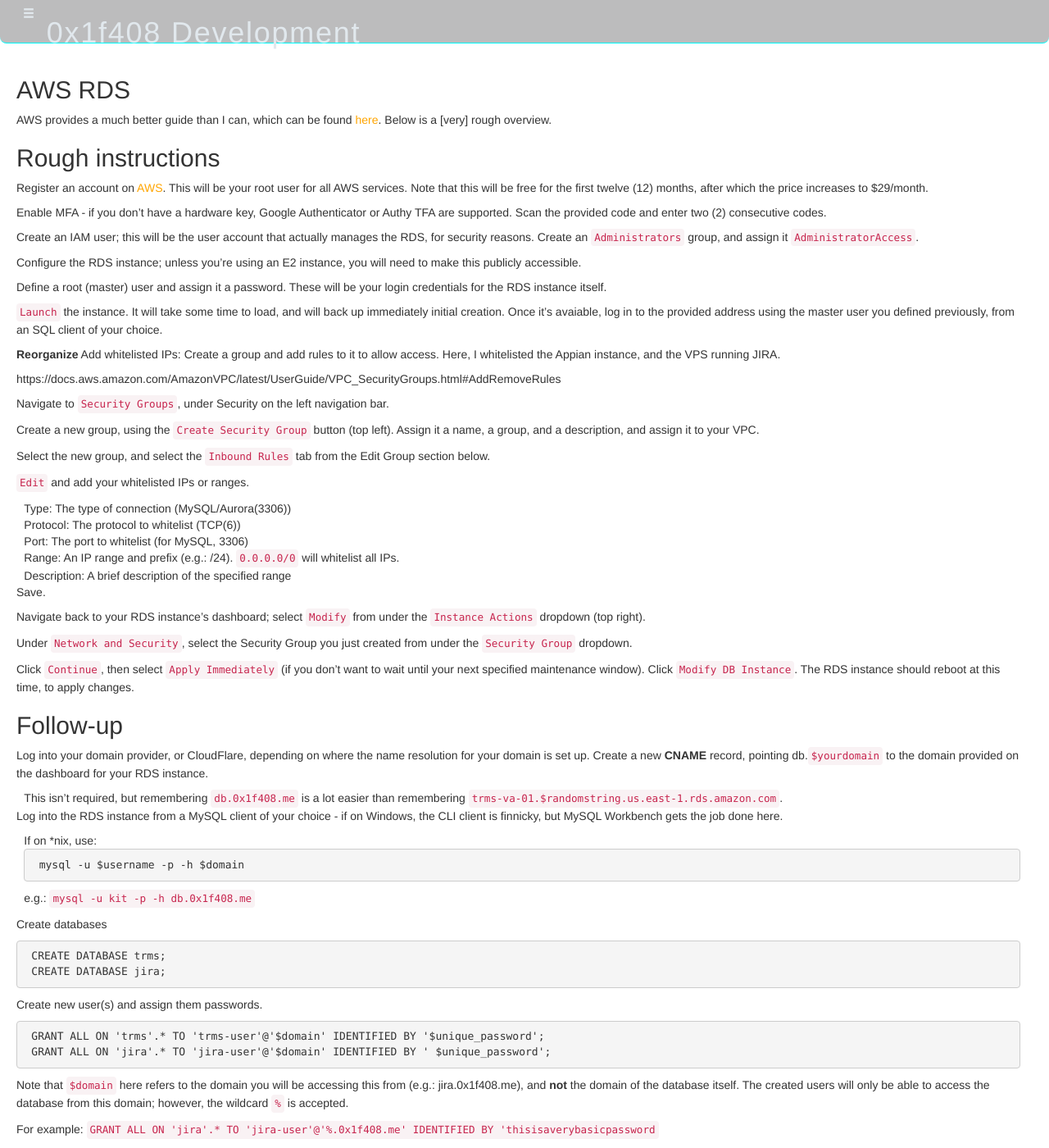
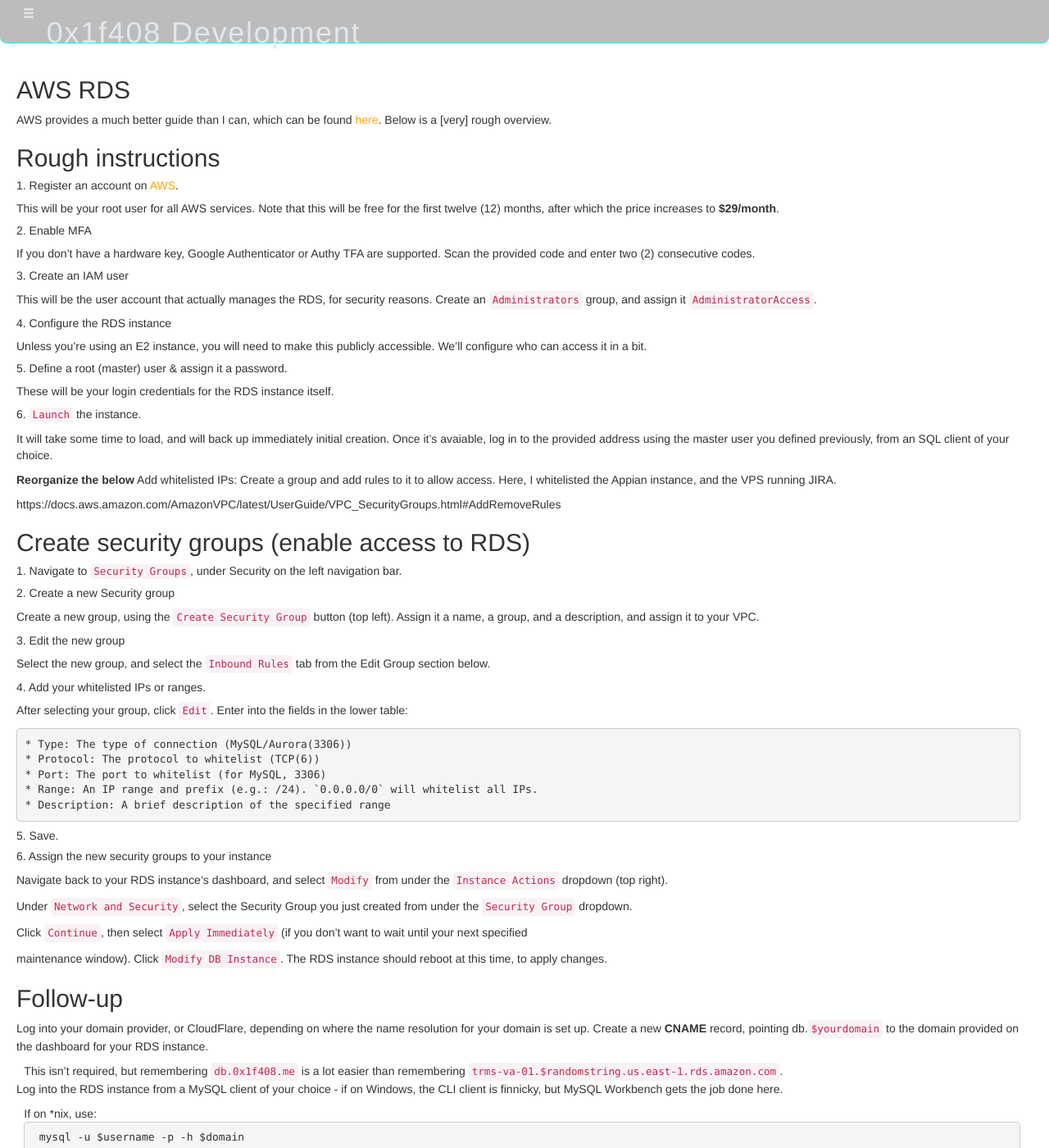
Before and after one commit to 0x1f408/0x1f408.github.io, a Jekyll site: the page built from _guides/aws.md, in a window 1280 px wide and 1400 px high. Shown: the whole window at 82% size. Built offline with Jekyll 4.4.1, drawn with Linux system fonts in a browser that asks for light colours.

Commit message:
updated AWS guide

````diff
--- a/_guides/aws.md
+++ b/_guides/aws.md
@@ -11,36 +11,55 @@ Below is a [very] rough overview.
 
 ## Rough instructions
 
-1. Register an account on [AWS](https://aws.amazon.com/). This will be your root user for all AWS services.
-Note that this will be free for the first twelve (12) months, after which the price increases to $29/month.
+##### 1. Register an account on [AWS](https://aws.amazon.com/).
 
-2. Enable MFA - if you don't have a hardware key, Google Authenticator or Authy TFA are supported.
+This will be your root user for all AWS services. Note that this will be free for the first twelve (12) months,
+after which the price increases to **$29/month**.
+
+##### 2. Enable MFA
+
+If you don't have a hardware key, Google Authenticator or Authy TFA are supported.
 Scan the provided code and enter two (2) consecutive codes.
 
-3. Create an IAM user; this will be the user account that actually manages the RDS, for security reasons.
+##### 3. Create an IAM user
+
+This will be the user account that actually manages the RDS, for security reasons.
 Create an `Administrators` group, and assign it `AdministratorAccess`.
 
-4. Configure the RDS instance; unless you're using an E2 instance, you will need to make this publicly accessible.
+##### 4. Configure the RDS instance
 
-5. Define a root (master) user and assign it a password. These will be your login credentials for the RDS instance itself.
+Unless you're using an E2 instance, you will need to make this publicly accessible.
+We'll configure who can access it in a bit.
 
-6. `Launch` the instance. It will take some time to load, and will back up immediately initial creation. Once it's avaiable,
+##### 5. Define a root (master) user & assign it a password.
+
+These will be your login credentials for the RDS instance itself.
+
+##### 6. `Launch` the instance.
+
+It will take some time to load, and will back up immediately initial creation. Once it's avaiable,
 log in to the provided address using the master user you defined previously, from an SQL client of your choice.
 
-**Reorganize**
+**Reorganize the below**
 Add whitelisted IPs: Create a group and add rules to it to allow access.
 Here, I whitelisted the Appian instance, and the VPS running JIRA.
 
 https://docs.aws.amazon.com/AmazonVPC/latest/UserGuide/VPC_SecurityGroups.html#AddRemoveRules
 
-1. Navigate to `Security Groups`, under *Security* on the left navigation bar.
+## Create security groups (enable access to RDS)
 
-2. Create a new group, using the `Create Security Group` button (top left). Assign it a name, a group, and a description,
-and assign it to your VPC.
+##### 1. Navigate to `Security Groups`, under *Security* on the left navigation bar.
 
-3. Select the new group, and select the `Inbound Rules` tab from the Edit Group section below.
+##### 2. Create a new Security group
 
-4. `Edit` and add your whitelisted IPs or ranges.
+Create a new group, using the `Create Security Group` button (top left).
+Assign it a name, a group, and a description, and assign it to your VPC.
+
+##### 3. Edit the new group
+Select the new group, and select the `Inbound Rules` tab from the Edit Group section below.
+
+##### 4. Add your whitelisted IPs or ranges.
+After selecting your group, click `Edit`. Enter into the fields in the lower table:
 
     * Type: The type of connection (MySQL/Aurora(3306))
     * Protocol: The protocol to whitelist (TCP(6))
@@ -48,14 +67,17 @@ and assign it to your VPC.
     * Range: An IP range and prefix (e.g.: /24). `0.0.0.0/0` will whitelist all IPs.
     * Description: A brief description of the specified range
 
-5. Save.
+##### 5. Save.
 
-6. Navigate back to your RDS instance's dashboard; select `Modify` from under the `Instance Actions` dropdown (top right).
+##### 6. Assign the new security groups to your instance
 
-7. Under `Network and Security`, select the Security Group you just created from under the `Security Group` dropdown.
+1. Navigate back to your RDS instance's dashboard, and select `Modify` from under the `Instance Actions` dropdown (top right).
 
-8. Click `Continue`, then select `Apply Immediately` (if you don't want to wait until your next specified
-maintenance window). Click `Modify DB Instance`. The RDS instance should reboot at this time, to apply changes.
+1. Under `Network and Security`, select the Security Group you just created from under the `Security Group` dropdown.
+
+1. Click `Continue`, then select `Apply Immediately` (if you don't want to wait until your next specified
+
+1. maintenance window). Click `Modify DB Instance`. The RDS instance should reboot at this time, to apply changes.
 
 ## Follow-up
 
@@ -65,7 +87,7 @@ Create a new **CNAME** record, pointing db.`$yourdomain` to the domain provided
     * This isn't *required*, but remembering `db.0x1f408.me` is a lot easier than remembering
 `trms-va-01.$randomstring.us.east-1.rds.amazon.com`.
 
-2. Log into the RDS instance from a MySQL client of your choice - if on Windows, the CLI client is finnicky,
+1. Log into the RDS instance from a MySQL client of your choice - if on Windows, the CLI client is finnicky,
 but MySQL Workbench gets the job done here.
 
     * If on *nix, use:
@@ -74,13 +96,13 @@ but MySQL Workbench gets the job done here.
     ```
     e.g.: `mysql -u kit -p -h db.0x1f408.me`
 
-3. Create databases
+1. Create databases
 
     ```mysql
     CREATE DATABASE trms;
     CREATE DATABASE jira;
     ```
-4. Create new user(s) and assign them passwords.
+1. Create new user(s) and assign them passwords.
 
     ```mysql
     GRANT ALL ON 'trms'.* TO 'trms-user'@'$domain' IDENTIFIED BY '$unique_password';
````
